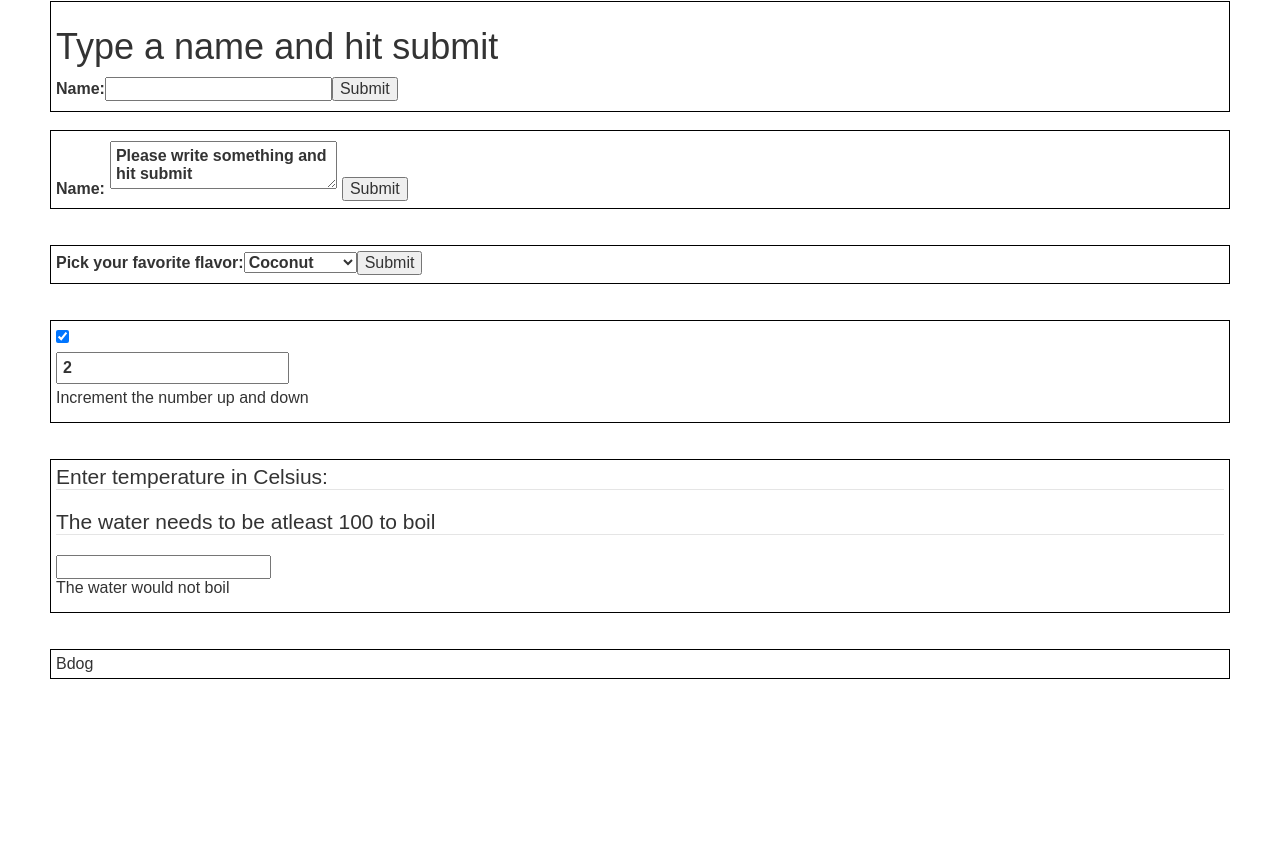
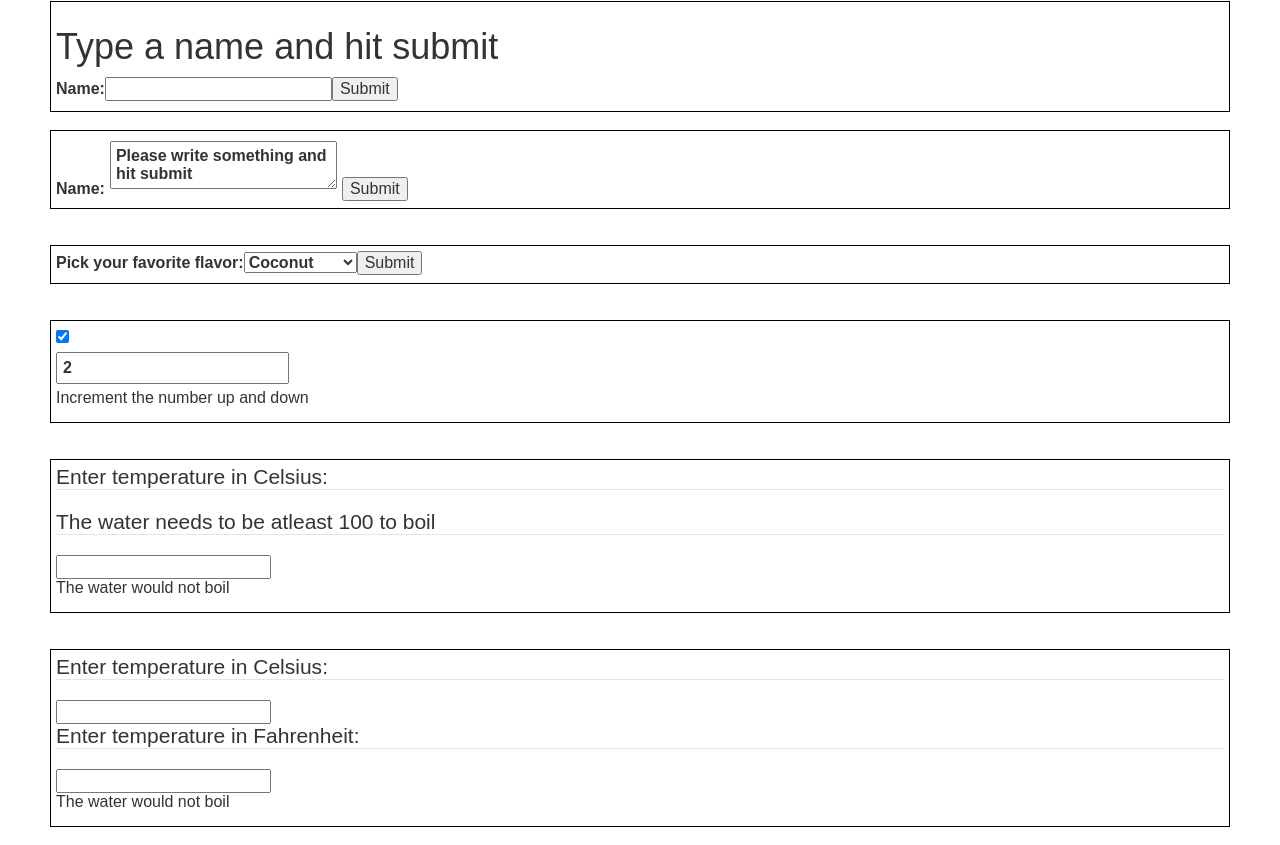
Before and after one commit to bdog72/React_Practice_April, a React app: page / in a window 1280 px wide. Shown: the part 1196-2041 px from the top of the page. Before the commit the page ends 1925 px from the top, so only its background shows below. Built offline with nearby package versions, Linux system fonts and the light colour scheme.

Commit message:
added another example

```diff
--- a/src/components/Calculator1.js
+++ b/src/components/Calculator1.js
@@ -1,9 +1,93 @@
 import React, { Component } from 'react'
 
 export default class Calculator1 extends Component {
+  constructor (props) {
+    super(props)
+    this.handleCelsiusChange = this.handleCelsiusChange.bind(this)
+    this.handleFahrenheitChange = this.handleFahrenheitChange.bind(this)
+    this.state = {temperature: '', scale: 'c'}
+  }
+
+  handleCelsiusChange (temperature) {
+    this.setState({scale: 'c', temperature})
+  }
+
+  handleFahrenheitChange (temperature) {
+    this.setState({scale: 'f', temperature})
+  }
+
   render () {
+    const scale = this.state.scale
+    const temperature = this.state.temperature
+    const celsius = scale === 'f' ? tryConvert(temperature, toCelsius) : temperature
+    const fahrenheit = scale === 'c' ? tryConvert(temperature, toFahrenheit) : temperature
     return <div>
-      Bdog
+      <TemperatureInput
+        scale='c'
+        temperature={celsius}
+        onTemperatureChange={this.handleCelsiusChange} />
+      <TemperatureInput
+        scale='f'
+        temperature={fahrenheit}
+        onTemperatureChange={this.handleFahrenheitChange} />
+      <BoilingVerdict
+        celsius={parseFloat(celsius)} />
     </div>
   }
 }
+
+function BoilingVerdict (props) {
+  if (props.celsius >= 100) {
+    return <p>The water would boil</p>
+  }
+  return <p>The water would not boil</p>
+}
+
+const scaleNames = {
+  c: 'Celsius',
+  f: 'Fahrenheit'
+}
+
+function toCelsius (fahrenheit) {
+  return (fahrenheit - 32) * 5 / 9
+}
+
+function toFahrenheit (celsius) {
+  return (celsius - 32) * 5 / 9
+}
+
+function tryConvert (temperature, convert) {
+  const input = parseFloat(temperature)
+  if (Number.isNaN(input)) {
+    return ''
+  }
+
+  const output = convert(input)
+  const rounded = Math.round(output * 1000) / 1000
+  return rounded.toString()
+}
+
+class TemperatureInput extends React.Component {
+  constructor (props) {
+    super(props)
+    this.handleChange = this.handleChange.bind(this)
+    // this.state = {temperature: ''}
+  }
+
+  handleChange (e) {
+    this.props.onTemperatureChange(e.target.value)
+  }
+
+  render () {
+    const temperature = this.props.temperature
+    const scale = this.props.scale
+
+    return <div>
+      <fieldset>
+        <legend>Enter temperature in {scaleNames[scale]}:</legend>
+        <input value={temperature}
+          onChange={this.handleChange} />
+      </fieldset>
+    </div>
+  }
+}
```
